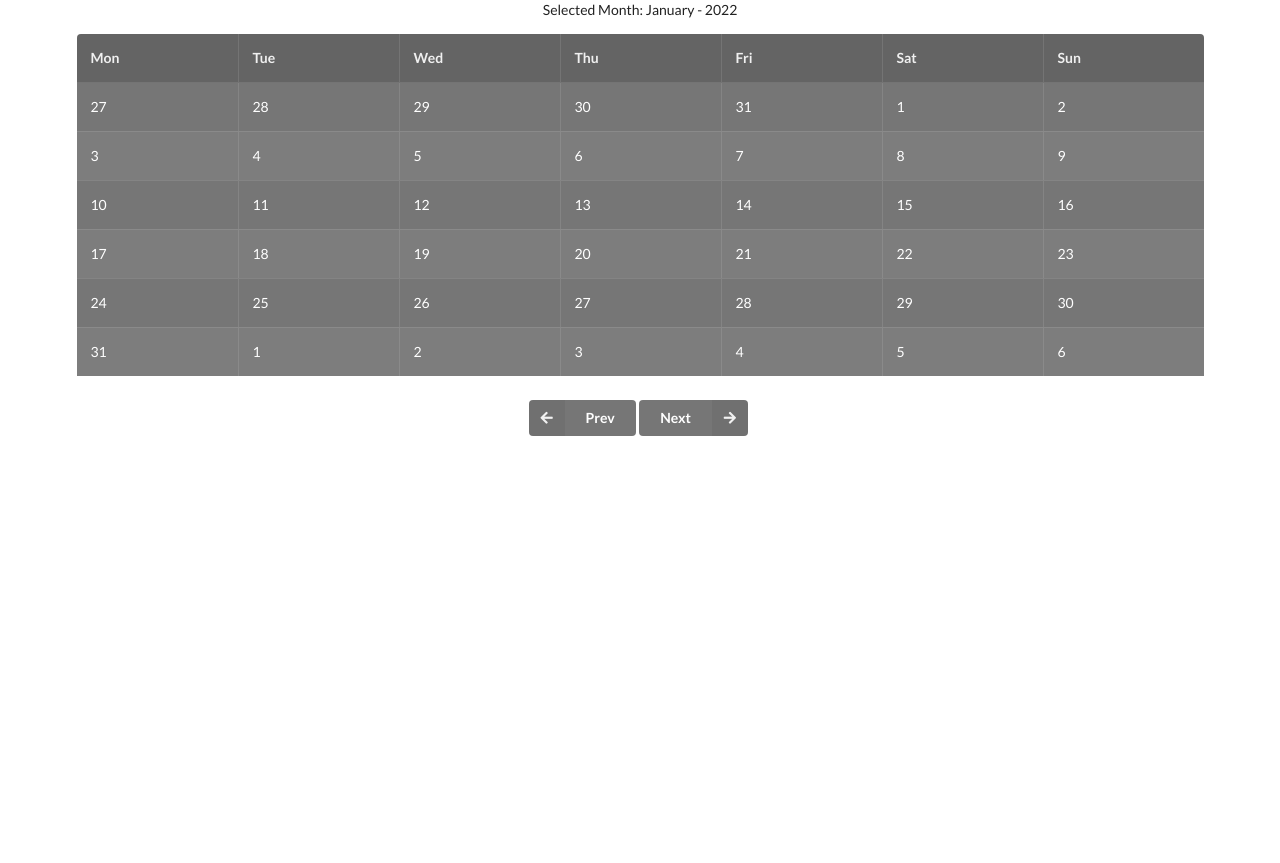
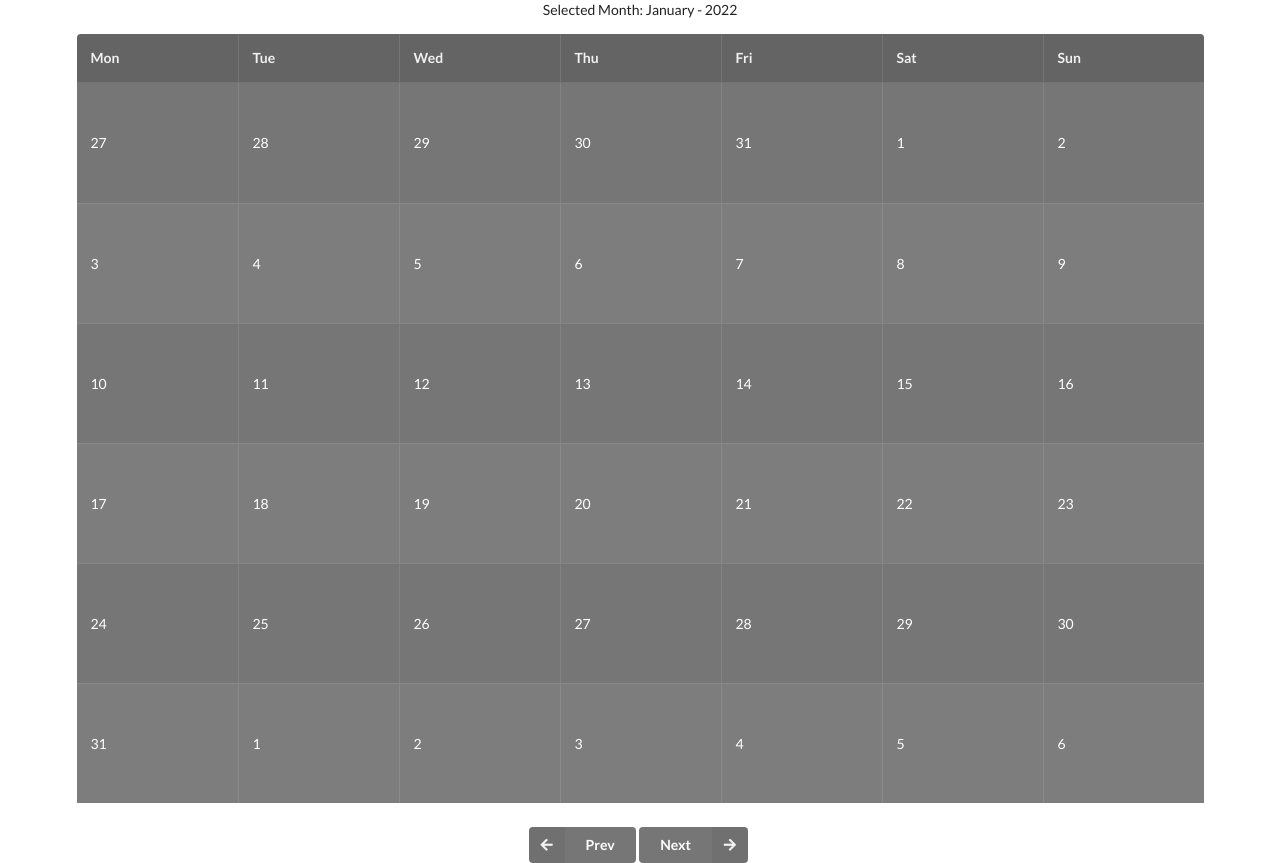
Before and after one commit to mi18145/Levi9-kalendar, a Next.js app in the folder calendar/: page /Calendar/Calendar in a window 1280 px wide. Before the commit the page ends 800 px from the top, so only its background shows below. Built offline with nearby package versions, Linux system fonts and the light colour scheme.

Commit message:
Working on calendar ui

```diff
--- a/calendar/styles/Calendar.module.css
+++ b/calendar/styles/Calendar.module.css
@@ -27,9 +27,11 @@
 
 .tr {
   width: 10%;
+  height: 120px;
   border: 2px solid;
 }
 
 .td {
+  height: 50px;
   width: 10%;
 }
```
